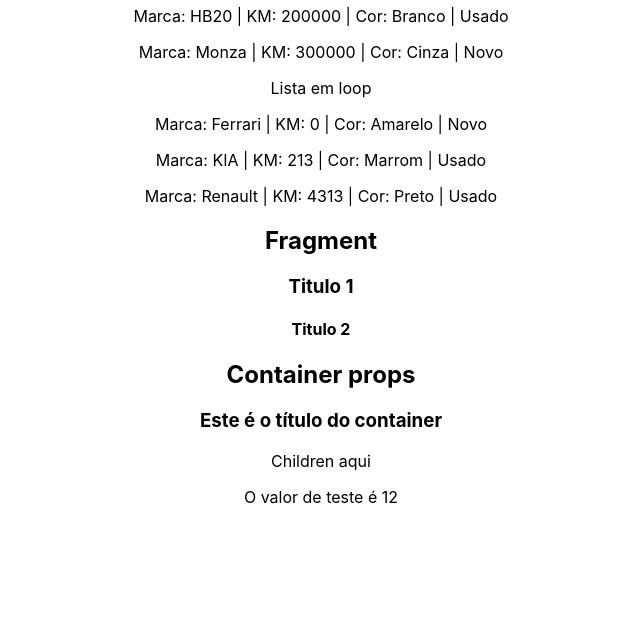
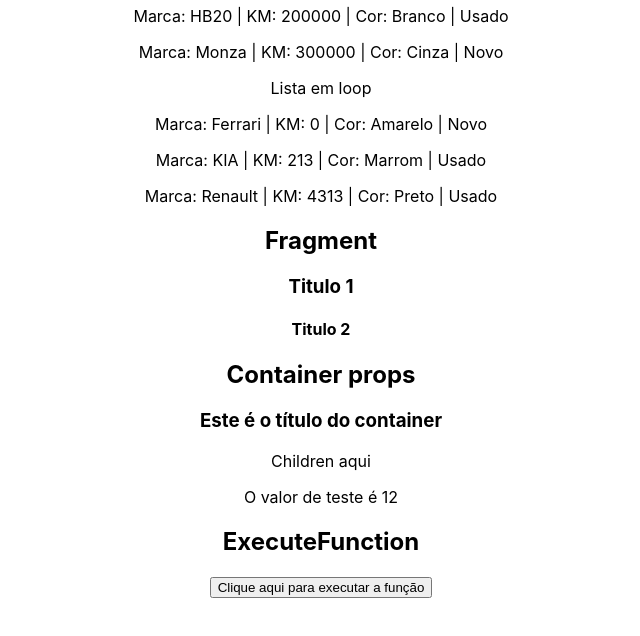
Before and after one commit to PatricPauluk/my_study, a React (Create React App) app in the folder reactjs/React.js Udemy Course/3_AVANCANDO_EM_REACT/secao-3/: page / in a window 1280 px wide. Shown: the part 970-1606 px from the top of the page, without its empty margins (319-959 px from the left). Built offline with nearby package versions, Linux system fonts and the light colour scheme.

Commit message:
prop functions

```diff
--- a/reactjs/React.js Udemy Course/3_AVANCANDO_EM_REACT/secao-3/src/App.js
+++ b/reactjs/React.js Udemy Course/3_AVANCANDO_EM_REACT/secao-3/src/App.js
@@ -11,6 +11,7 @@
 import ShowUserName from './components/ShowUserName';
 import Fragment from './components/Fragment';
 import Container from './components/Container';
+import ExecuteFunction from './components/ExecuteFunction';
 
 
 function App() {
@@ -25,6 +26,11 @@
     { id: 2, brand: "KIA", color: "Marrom", used: false, km: 213 },
     { id: 3, brand: "Renault", color: "Preto", used: false, km: 4313 },
   ];
+
+  // Função para passar no props
+  function showMessage() {
+    alert("Oi, sou uma função no props!")
+  }
 
   return (
     <div className="App">
@@ -61,6 +67,7 @@
       <p>Lista em loop</p>
       {cars.map(car => (
         <CarDetails
+          key={car.id}
           brand={car.brand}
           km={car.km}
           color={car.color}
@@ -75,6 +82,9 @@
       <Container testValue={12}>
         <p>Children aqui</p>
       </Container>
+
+      {/* Funções no props */}
+      <ExecuteFunction myFunction={showMessage} />
     </div>
   );
 }
--- /dev/null
+++ b/reactjs/React.js Udemy Course/3_AVANCANDO_EM_REACT/secao-3/src/components/ExecuteFunction.js
@@ -0,0 +1,10 @@
+const ExecuteFunction = ({ myFunction }) => {
+  return (
+    <div>
+      <h2>ExecuteFunction</h2>
+      <button onClick={myFunction}>Clique aqui para executar a função</button>
+    </div>
+  );
+}
+
+export default ExecuteFunction;
```
